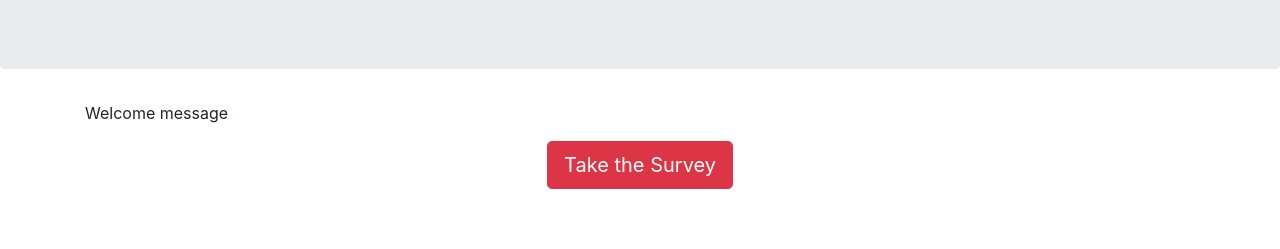
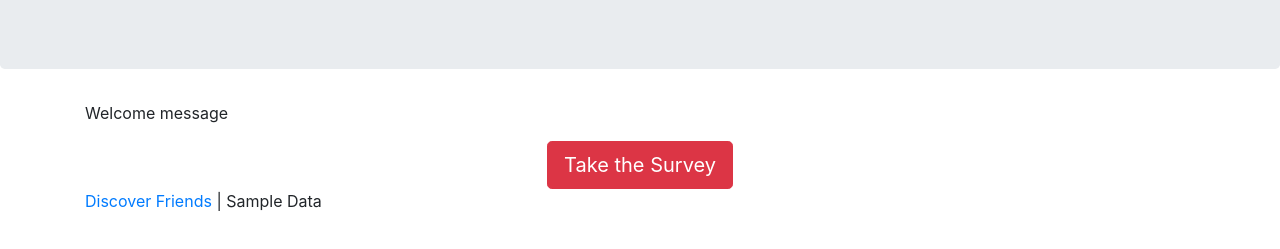
Before and after one commit to NVK2016/Ninja-Character-Finder, a website: page app/public/home.html in a window 1280 px wide. Shown: the part 115-364 px from the top of the page. Drawn offline with nearby package versions, Linux system fonts and the light colour scheme; some icons are missing.

Commit message:
Added API links on bth html files

```diff
--- a/app/public/home.html
+++ b/app/public/home.html
@@ -31,6 +31,14 @@
       </div>
     </div>
   </div>
+   <!-- Reference to API links-->
+  <footer>
+      <div class="container">
+          <a href="/api/friends">Discover Friends</a>
+          <span>|</span>
+          <a>Sample Data</a>
+        </div>
+  </footer>
 </body>
 
 </html>
```
Also changed, not shown: app/public/survey.html (+9 -0 lines).
